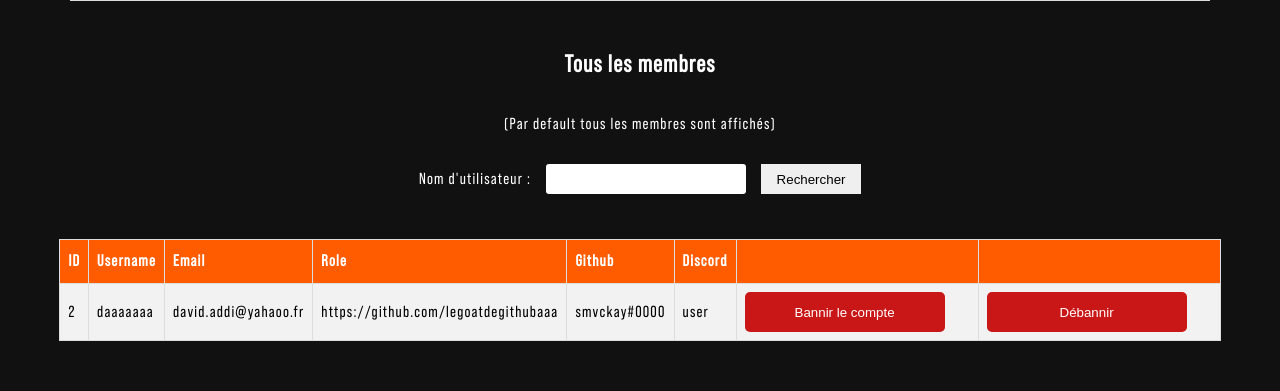
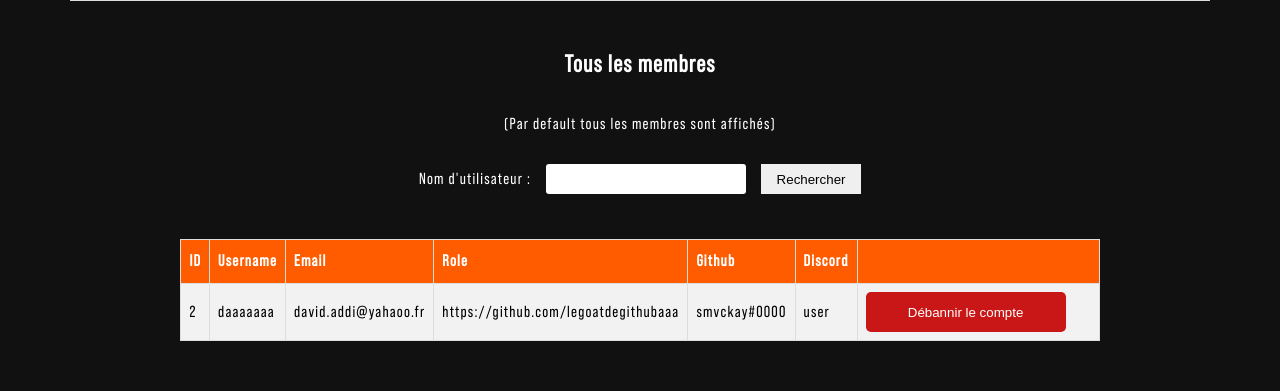
Before and after one commit to davidaddi/Section7-website, a PHP site: page /admin.php in a window 1280 px wide. Shown: the part 834-1225 px from the top of the page. Run offline with PHP 8.4, Linux system fonts and the light colour scheme; a user stored in the database is signed in; data comes from the database, SQL or seed files in the repository; some libraries are stand-ins or nearby versions.

Commit message:
Ajout fonctionnalité déban

```diff
--- a/admin.php
+++ b/admin.php
@@ -166,7 +166,6 @@ if(!$isConnected) {
             <th>Github</th>
             <th>Discord</th>
             <th> </th>
-            <th> </th>
         </tr>
         <?php foreach ($users as $user): ?>
             <tr>
@@ -177,17 +176,10 @@ if(!$isConnected) {
                 <td><?= $user['discord'] ?></td>
                 <td><?= $user['role'] ?></td>
                 <td>
-                    <button class="btn-danger" onclick="return confirm('Voulez vous vraiment bannir le compte ?');">
-                    <a href="adminControl.php?action=ban&id=<?= $user['id'] ?>&email=<?= $user['email'] ?>&username=<?= $user['username'] ?>"
-                    class="delete" style="color: #fff">Bannir le compte</a></button>
+                    <button class="btn-danger" onclick="return confirm('Voulez vous vraiment débannir le compte ?');">
+                    <a href="adminControl.php?action=deban&id=<?= $user['id']?>"
+                    class="delete" style="color: #fff">Débannir le compte</a></button>
                 </td>
-                <?php if($user['role']==='user'):?>
-                <td>
-                    <button class="btn-danger" onclick="return confirm('Voulez vous promouvoir le compte administrateur ?');">
-                    <a href="adminControl.php?action=promote&id=<?= $user['id'] ?>"
-                    class="delete" style="color: #fff">Débannir</a></button>
-                </td>
-                <?php endif;?>
             </tr>
         <?php endforeach; ?>
     </table>
```
Also changed, not shown: adminControl.php (+19 -0 lines).
